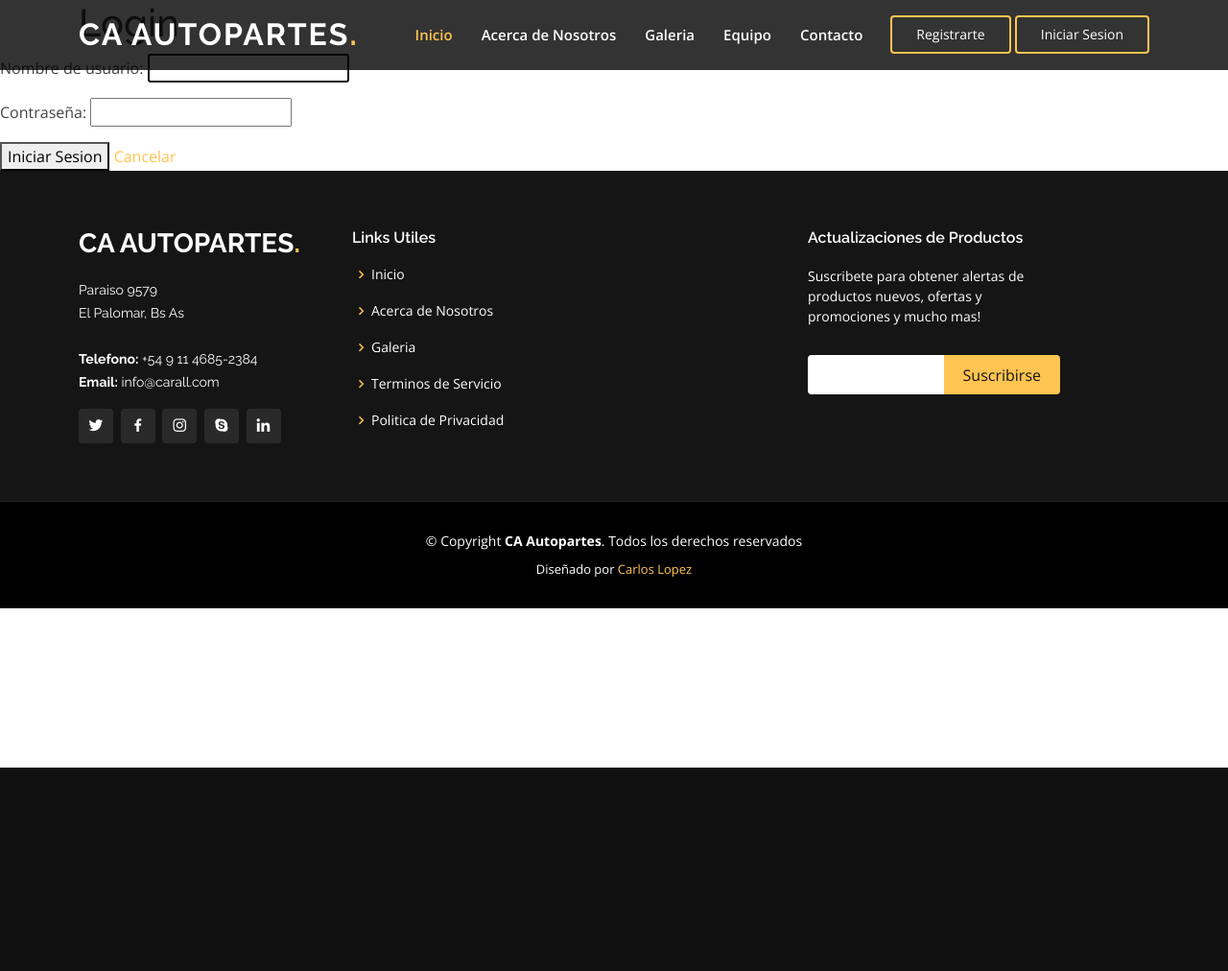
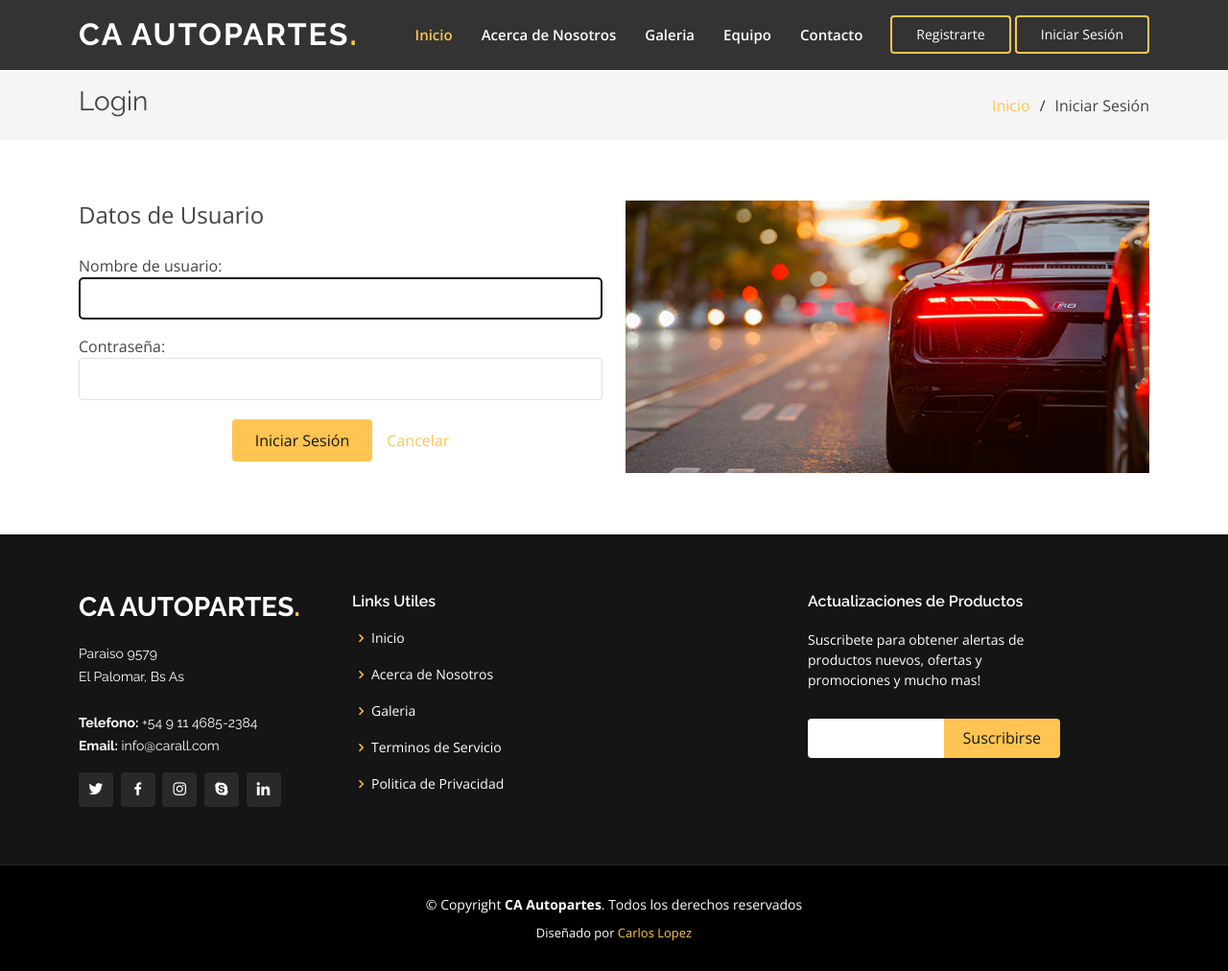
Before and after one commit to Charlyy20/ProyectoFinal_CarlosLopez_AgustinMattar, a Django app: page /login/ in a window 1280 px wide. Shown: the whole page at 96% size. Before the commit the page ends 800 px from the top, so only its background shows below. Run offline with Django 5.2, Linux system fonts and the light colour scheme; some libraries are stand-ins or nearby versions.

Commit message:
Login finished

```diff
--- a/project/core/forms.py
+++ b/project/core/forms.py
@@ -7,6 +7,6 @@ class CustomAuthenticationForm(AuthenticationForm):
         model = User
         fields = ('username', 'password')
         widgets = {
-            'username': forms.TextInput(attrs={'class': 'form-control'}),
-            'password': forms.PasswordInput(attrs={'class': 'form-control'}),
+            'username': forms.TextInput(attrs={'class': 'input-django'}),
+            'password': forms.PasswordInput(attrs={'class': 'input-django'}),
         }
--- a/project/core/static/core/assets/css/style.css
+++ b/project/core/static/core/assets/css/style.css
@@ -1231,8 +1231,16 @@ section {
   border-color: #ffc451;
 }
 
-.contact .php-email-form input {
+.contact .php-email-form input, .input-django {
   height: 44px;
+  box-shadow: none;
+  font-size: 14px;
+  border-radius: 4px;
+  display: block;
+  width: 100%;
+  padding: .375rem .75rem;
+  border: var(--bs-border-width) solid var(--bs-border-color);
+  transition: border-color .15s ease-in-out, box-shadow .15s ease-in-out;
 }
 
 .contact .php-email-form textarea {
--- a/project/core/templates/core/base.html
+++ b/project/core/templates/core/base.html
@@ -54,7 +54,7 @@
       </nav><!-- .navbar -->
       <div>
         <a href="{% url 'register:register' %}" class="get-started-btn scrollto">Registrarte</a>
-        <a href="{% url 'core:login' %}" class="get-started-btn scrollto">Iniciar Sesion</a>
+        <a href="{% url 'core:login' %}" class="get-started-btn scrollto">Iniciar Sesión</a>
       </div>
     </div>
   </header><!-- End Header -->
--- a/project/core/templates/core/inner-page.html
+++ b/project/core/templates/core/inner-page.html
@@ -58,7 +58,7 @@
 
       <div>
         <a href="{% url 'register:register' %}" class="get-started-btn scrollto">Registrarte</a>
-        <a href="{% url 'core:login' %}" class="get-started-btn scrollto">Iniciar Sesion</a>
+        <a href="{% url 'core:login' %}" class="get-started-btn scrollto">Iniciar Sesión</a>
       </div>
 
     </div>
--- a/project/core/templates/core/login.html
+++ b/project/core/templates/core/login.html
@@ -6,15 +6,50 @@
 {% endblock title %}
 
 {% block content %}
-    <div class="container">
-        <h1>Login</h1>
-    </div>
 
-    <form method="post">
-        {% csrf_token %}
-        {{ form.as_p }}
-        <input type="hidden" name="next" value="{% url 'core:home' %}">
-        <button type="submit">Iniciar Sesion</button>
-        <a href="{% url 'core:home' %}">Cancelar</a>
-    </form>
+    <!-- ======= Breadcrumbs ======= -->
+    <section class="breadcrumbs">
+        <div class="container">
+
+            <div class="d-flex justify-content-between align-items-center">
+            <h2>Login</h2>
+            <ol>
+                <li><a href="{% url 'core:home' %}">Inicio</a></li>
+                <li>Iniciar Sesión</a></li>
+            </ol>
+            </div>
+
+        </div>
+        </section><!-- End Breadcrumbs -->
+
+    <section class="contact">
+        <div class="container" data-aos="fade-up">
+            <div class="row">
+                <div class="col-lg-6 mt-5 mt-lg-0">
+                    <form method="post" role="form" class="php-email-form">
+                        {% csrf_token %}
+                        <legend>Datos de Usuario</legend>
+                        <div>
+                            <label for="id_username" style="padding-top: 15px;">Nombre de usuario:</label>
+                            {{ form.username }}
+                        </div>
+                        <div>
+                            <label for="id_password" style="padding-top: 16px;">Contraseña:</label>
+                            {{ form.password }}
+                        </div>
+                        <div class="my-3">
+                            <div class="text-center" style="margin-top: 20px">
+                                <button type="submit">Iniciar Sesión</button>
+                                <a href="{% url 'core:home' %}" style="margin-left: 11px;">Cancelar</a>
+                            </div>
+                        </div>
+                    </form>
+                </div>
+                <div class="col-lg-6  mt-5 mt-lg-0 d-flex align-items-center justify-content-center">
+                    <img src="{% static 'core/assets/img/R8-street.jpg' %}" class="img-fluid" alt="" style="width: 100%; height: auto;">
+                </div>
+            </div>
+        </div>
+    </section>
+
 {% endblock content %}
--- a/project/core/templates/core/logout.html
+++ b/project/core/templates/core/logout.html
@@ -6,5 +6,5 @@
 {% endblock title %}
 
 {% block content %}
-<h2>Ha cerrado Sesion</h2>
+<h2>Ha cerrado Sesión</h2>
 {% endblock content %}
--- a/project/register/templates/register/register.html
+++ b/project/register/templates/register/register.html
@@ -16,7 +16,7 @@
         <h2>Registro</h2>
         <ol>
             <li><a href="{% url 'core:home' %}">Inicio</a></li>
-            <li><a href="{% url 'register:register' %}">Registro</a></li>
+            <li>Registro</a></li>
         </ol>
         </div>
 
```
Also changed, not shown: project/products/templates/products/llantas.html (+10 -19 lines), project/products/views.py (+9 -4 lines), project/core/static/core/assets/img/R8-street.jpg (added), project/db.sqlite3.
